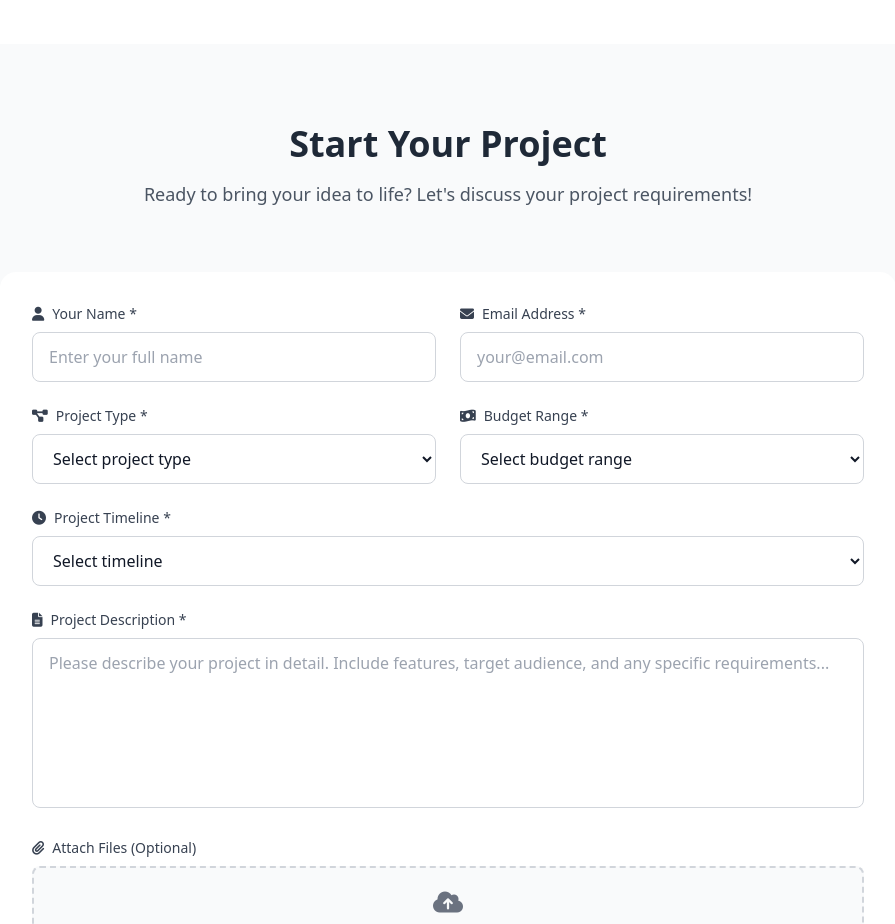
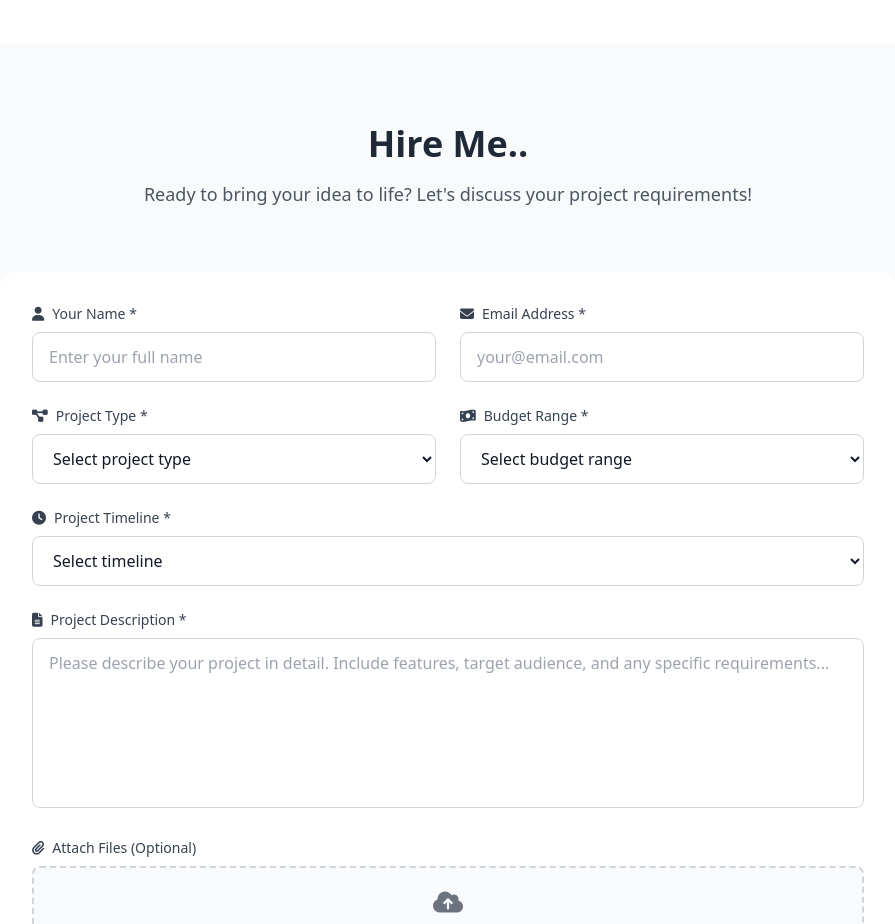
Before and after one commit to Shary219/Projects, a plain HTML site: page index.html in a window 1280 px wide. Shown: the part 2720-3644 px from the top of the page, without its empty margins (192-1087 px from the left). Drawn offline with nearby package versions, Linux system fonts and the light colour scheme.

Commit message:
Change Spell

```diff
--- a/index.html
+++ b/index.html
@@ -433,7 +433,7 @@
     <section id="order" class="py-20 bg-gray-50 dark:bg-gray-900">
         <div class="container mx-auto px-6">
             <div class="text-center mb-16 animate-fadeInUp">
-                <h2 class="text-3xl md:text-4xl font-bold text-gray-800 dark:text-white mb-4">Start Your Project</h2>
+                <h2 class="text-3xl md:text-4xl font-bold text-gray-800 dark:text-white mb-4">Hire Me..</h2>
                 <p class="text-lg text-gray-600 dark:text-gray-300 max-w-2xl mx-auto">Ready to bring your idea to life? Let's discuss your project requirements!</p>
             </div>
 
```
